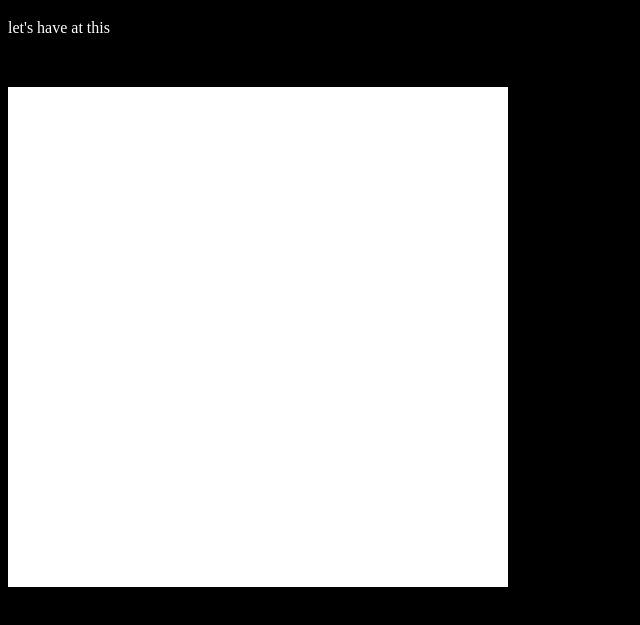
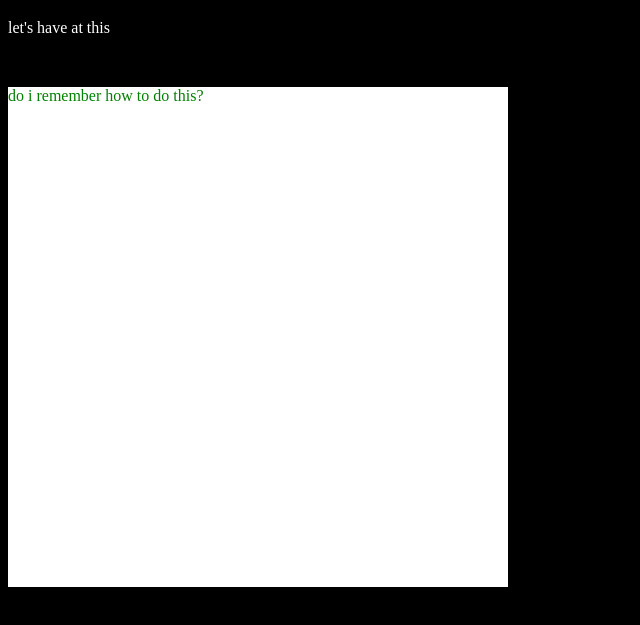
Before and after one commit to devontremble/ARTS229, a plain HTML site: page index.html in a window 1280 px wide. Shown: the part 61-686 px from the top of the page, without its empty margins (0-640 px from the left). Drawn offline with Linux system fonts and the light colour scheme.

Commit message:
Update styles.css
hmm

```diff
--- a/styles.css
+++ b/styles.css
@@ -13,3 +13,6 @@ p  {
   background-color: white;
   color: green;
 }
+#tobacco p {
+  color: green;
+}
```
